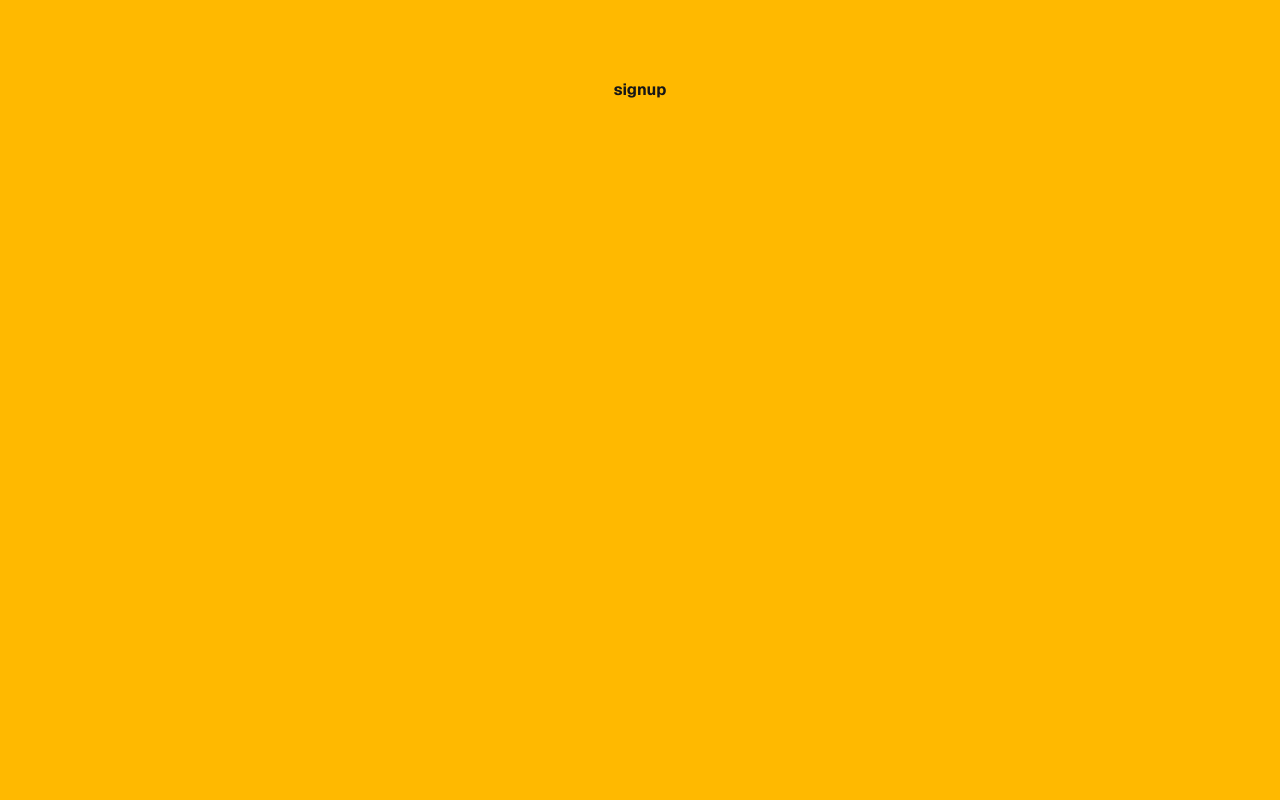
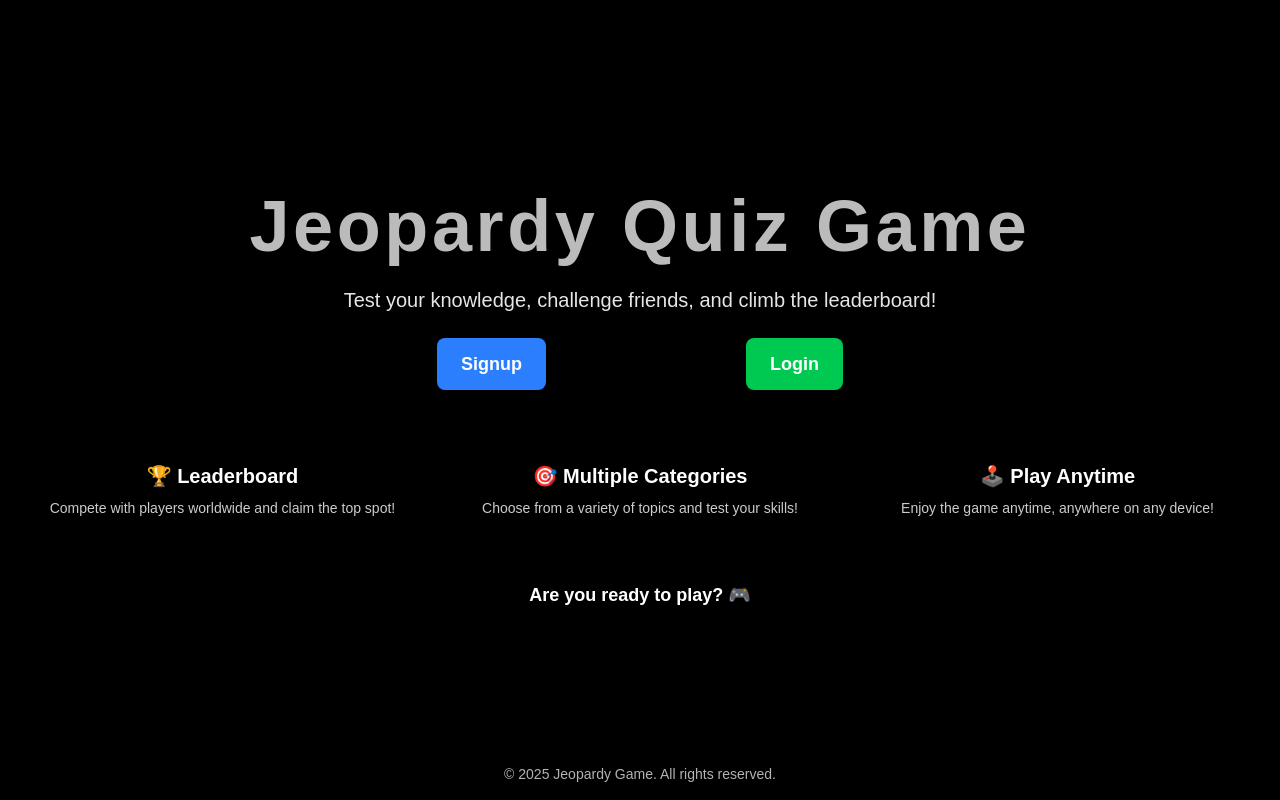
Before and after one commit to Faizan998/jeopardy-quiz-game, a Next.js app: page / in a window 1280 px wide. Built offline with nearby package versions, Linux system fonts and the light colour scheme.

Commit message:
design pages

```diff
--- a/app/(auth)/signup/page.tsx
+++ b/app/(auth)/signup/page.tsx
@@ -1,4 +1,4 @@
-"use client"; // 🔥 Zaroori hai taaki ye Client Component bane
+"use client"; // Client Component
 
 import { useState } from "react";
 import { useDispatch } from "react-redux";
@@ -6,19 +6,19 @@ import { setUser } from "../../redux/feature/userSlice";
 import axios from "axios";
 import { useSession, signIn, signOut } from "next-auth/react";
 import { FcGoogle } from "react-icons/fc";
-import { motion } from "framer-motion";
 
 export default function Signup() {
   const dispatch = useDispatch();
   const { data: session } = useSession();
   const [formData, setFormData] = useState({ name: "", email: "", password: "" });
   const [message, setMessage] = useState("");
+  const [messageType, setMessageType] = useState("success");
 
-  const handleChange = (e: React.ChangeEvent<HTMLInputElement>) => {
+  const handleChange = (e:any) => {
     setFormData({ ...formData, [e.target.name]: e.target.value });
   };
 
-  const handleSubmit = async (e: React.FormEvent) => {
+  const handleSubmit = async (e:any) => {
     e.preventDefault();
     try {
       const res = await axios.post("/api/signup", formData, {
@@ -28,50 +28,47 @@ export default function Signup() {
       const data = res.data;
       if (res.status === 201) {
         dispatch(setUser({ name: formData.name, email: formData.email }));
-        setMessage("Signup successful! ✅");
+        setMessage("Signup successful! Welcome to Jeopardy Quiz Challenge. ✅");
+        setMessageType("success");
         setFormData({ name: "", email: "", password: "" });
       } else {
-        setMessage(data.message);
+        setMessage(data.message || "Unexpected error occurred. Please try again.");
+        setMessageType("error");
       }
     } catch (error) {
       console.error("Error during signup:", error);
-      setMessage("Signup failed. Please try again.");
+      setMessage("Signup failed. Please check your details and try again.");
+      setMessageType("error");
     }
   };
 
   return (
-    <div className="flex flex-col items-center justify-center min-h-screen bg-gradient-to-br from-blue-600 to-purple-800 p-6">
-      <motion.h2
-        className="text-4xl font-extrabold text-white mb-6 drop-shadow-lg"
-        initial={{ opacity: 0, y: -20 }}
-        animate={{ opacity: 1, y: 0 }}
-        transition={{ duration: 0.5 }}
+    <div
+      className="relative min-h-screen flex flex-col items-center justify-center bg-cover bg-center bg-no-repeat text-white p-6 transition-all duration-500 ease-in-out"
+
     >
+      <div className="absolute inset-0 bg-black bg-opacity-60"></div>
+
+      <div className="relative z-10 text-center space-y-6 w-full max-w-md animate-fade-in">
+        <h2 className="text-5xl font-extrabold tracking-widest drop-shadow-lg text-blue-500 hover:text-blue-600 animate-pulse">
           Signup
-      </motion.h2>
+        </h2>
+        <p className="text-lg font-medium opacity-90">Join the Jeopardy Quiz Challenge!</p>
 
         {session ? (
-        <motion.div
-          className="bg-white p-6 rounded-lg shadow-lg text-center w-80"
-          initial={{ scale: 0.8 }}
-          animate={{ scale: 1 }}
-          transition={{ duration: 0.3 }}
-        >
+          <div className="bg-white p-6 rounded-lg shadow-lg text-black text-center w-full animate-slide-in">
             <p className="text-lg font-bold">Signed in as {session.user?.email}</p>
             <button
               onClick={() => signOut()}
-            className="mt-4 w-full p-2 bg-red-500 text-white rounded-lg hover:bg-red-600 transition-all duration-300 shadow-md"
+              className="mt-4 w-full p-3 bg-red-500 hover:bg-red-600 text-white rounded-lg shadow-md transform hover:scale-105 transition-transform duration-300"
             >
               Sign Out
             </button>
-        </motion.div>
+          </div>
         ) : (
-        <motion.form
+          <form
             onSubmit={handleSubmit}
-          className="bg-white p-8 rounded-lg shadow-lg w-full max-w-md"
-          initial={{ opacity: 0, scale: 0.9 }}
-          animate={{ opacity: 1, scale: 1 }}
-          transition={{ duration: 0.4 }}
+            className="bg-white p-8 rounded-lg shadow-lg w-full text-black space-y-4 animate-zoom-in"
           >
             <input
               type="text"
@@ -80,7 +77,7 @@ export default function Signup() {
               onChange={handleChange}
               value={formData.name}
               required
-            className="w-full p-3 mb-4 border border-gray-300 rounded-lg focus:outline-none focus:ring-2 focus:ring-blue-500 transition-all"
+              className="w-full p-3 border border-gray-300 rounded-lg focus:outline-none focus:ring-2 focus:ring-blue-500 transition-all"
             />
             <input
               type="email"
@@ -89,7 +86,7 @@ export default function Signup() {
               onChange={handleChange}
               value={formData.email}
               required
-            className="w-full p-3 mb-4 border border-gray-300 rounded-lg focus:outline-none focus:ring-2 focus:ring-blue-500 transition-all"
+              className="w-full p-3 border border-gray-300 rounded-lg focus:outline-none focus:ring-2 focus:ring-blue-500 transition-all"
             />
             <input
               type="password"
@@ -98,47 +95,35 @@ export default function Signup() {
               onChange={handleChange}
               value={formData.password}
               required
-            className="w-full p-3 mb-4 border border-gray-300 rounded-lg focus:outline-none focus:ring-2 focus:ring-blue-500 transition-all"
+              className="w-full p-3 border border-gray-300 rounded-lg focus:outline-none focus:ring-2 focus:ring-blue-500 transition-all"
             />
             <button
               type="submit"
-            className="w-full p-3 bg-blue-600 text-white rounded-lg hover:bg-blue-700 transition-all duration-300 shadow-md"
+              className="w-full p-3 bg-blue-600 text-white rounded-lg hover:bg-blue-700 transform hover:scale-105 transition-transform duration-300 shadow-md"
             >
               Signup
             </button>
-          <motion.p
-        className="text-blue-600 text-center mt-4"
-        initial={{ opacity: 0 }}
-        animate={{ opacity: 1 }}
-        transition={{ delay: 0.3 }}
-      >
-        OR
-      </motion.p>
 
-      <motion.button
+            <p className="text-blue-600 text-center mt-4">OR</p>
+
+            <button
               onClick={() => signIn("google")}
-        className="mt-4 flex items-center justify-center gap-3 w-full max-w-md p-3 bg-blue-700  text-white rounded-lg hover:bg-blue-800 transition-all duration-300 shadow-md"
-        initial={{ opacity: 0 }}
-        animate={{ opacity: 1 }}
-        transition={{ delay: 0.5 }}
+              className="mt-4 flex items-center justify-center gap-3 w-full p-3 bg-blue-700 text-white rounded-lg hover:bg-blue-800 transform hover:scale-105 transition-transform duration-300 shadow-md"
             >
               <FcGoogle className="text-2xl" /> Sign in with Google
-      </motion.button>
+            </button>
 
             {message && (
-        <motion.p
-          className="mt-4 text-green-500 font-bold text-lg"
-          initial={{ opacity: 0 }}
-          animate={{ opacity: 1 }}
-          transition={{ duration: 0.5 }}
-        >
+              <p className={`mt-4 font-bold text-lg ${messageType === "success" ? "text-blue-900" : "text-red-500"} animate-pulse`}>
                 {message}
-        </motion.p>
+              </p>
             )}
-        </motion.form>
+          </form>
         )}
-
-
+      </div>
+      <footer className="absolute bottom-4 text-sm opacity-70 animate-fade-in">
+        <p>© 2025 Jeopardy Game. All rights reserved.</p>
+      </footer>
     </div>
   );
 }
--- a/app/api/auth/signup/route.ts
+++ b/app/api/signup/route.ts
@@ -1,7 +1,7 @@
 
 import { NextResponse } from 'next/server';
 import bcrypt from 'bcryptjs';
-import prisma from '../../../lib/prisma';
+import prisma from '../../lib/prisma';
 
 export async function POST(req: Request) {
   try {
--- a/app/page.tsx
+++ b/app/page.tsx
@@ -1,9 +1,68 @@
-import Link from 'next/link';
+import Link from "next/link";
 
 export default function Home() {
   return (
-    <div className="grid grid-rows-[20px_1fr_20px] items-center font-bold bg-amber-400 justify-items-center min-h-screen p-8 pb-20 gap-16 sm:p-20 font-[family-name:var(--font-geist-sans)]">
-      <Link href="/signup" >signup</Link>
+    <div
+      className="relative min-h-screen flex flex-col items-center justify-center bg-cover bg-center bg-no-repeat text-white p-6"
+    >
+      {/* Dark Overlay for Better Readability */}
+      <div className="absolute inset-0 bg-black bg-opacity-60" />
+
+      {/* Content Wrapper */}
+      <div className="relative z-10 text-center space-y-6">
+        <h1 className="text-5xl md:text-7xl font-extrabold tracking-wider drop-shadow-lg animate-pulse">
+          Jeopardy Quiz Game
+        </h1>
+        <p className="text-lg md:text-xl font-medium opacity-90 animate-fade-in">
+          Test your knowledge, challenge friends, and climb the leaderboard!
+        </p>
+
+        {/* Centered Buttons */}
+        <div className=" flex-col space-x-50 mt-4 ">
+          <Link href="/signup">
+            <button className="px-6 py-3 bg-blue-500 hover:bg-blue-600 text-white font-bold text-lg rounded-lg shadow-lg transition-transform transform hover:scale-110">
+              Signup
+            </button>
+          </Link>
+          <Link href="/login">
+            <button className="px-6 py-3 bg-green-500 hover:bg-green-600 text-white font-bold text-lg rounded-lg shadow-lg transition-transform transform hover:scale-110">
+              Login
+            </button>
+          </Link>
+        </div>
+
+        {/* Animated Features Section */}
+        <div className="mt-12 grid grid-cols-1 sm:grid-cols-3 gap-6 text-center">
+          <div className="p-6 bg-black bg-opacity-40 rounded-lg shadow-md hover:bg-opacity-60 transition duration-300">
+            <h3 className="text-xl font-bold">🏆 Leaderboard</h3>
+            <p className="text-sm mt-2 opacity-80">
+              Compete with players worldwide and claim the top spot!
+            </p>
+          </div>
+          <div className="p-6 bg-black bg-opacity-40 rounded-lg shadow-md hover:bg-opacity-60 transition duration-300">
+            <h3 className="text-xl font-bold">🎯 Multiple Categories</h3>
+            <p className="text-sm mt-2 opacity-80">
+              Choose from a variety of topics and test your skills!
+            </p>
+          </div>
+          <div className="p-6 bg-black bg-opacity-40 rounded-lg shadow-md hover:bg-opacity-60 transition duration-300">
+            <h3 className="text-xl font-bold">🕹️ Play Anytime</h3>
+            <p className="text-sm mt-2 opacity-80">
+              Enjoy the game anytime, anywhere on any device!
+            </p>
+          </div>
+        </div>
+
+        {/* Fun Animated CTA */}
+        <p className="mt-10 text-lg font-semibold animate-bounce">
+          Are you ready to play? 🎮
+        </p>
+      </div>
+
+      {/* Footer */}
+      <footer className="absolute bottom-4 text-sm opacity-70">
+        <p>© 2025 Jeopardy Game. All rights reserved.</p>
+      </footer>
     </div>
   );
 }
```
Also changed, not shown: public/jeopardy-background-1000-x-1500-uhc9qo2xvatpslaz.jpg (added). Lines whose indentation alone changed are shown as unchanged.
